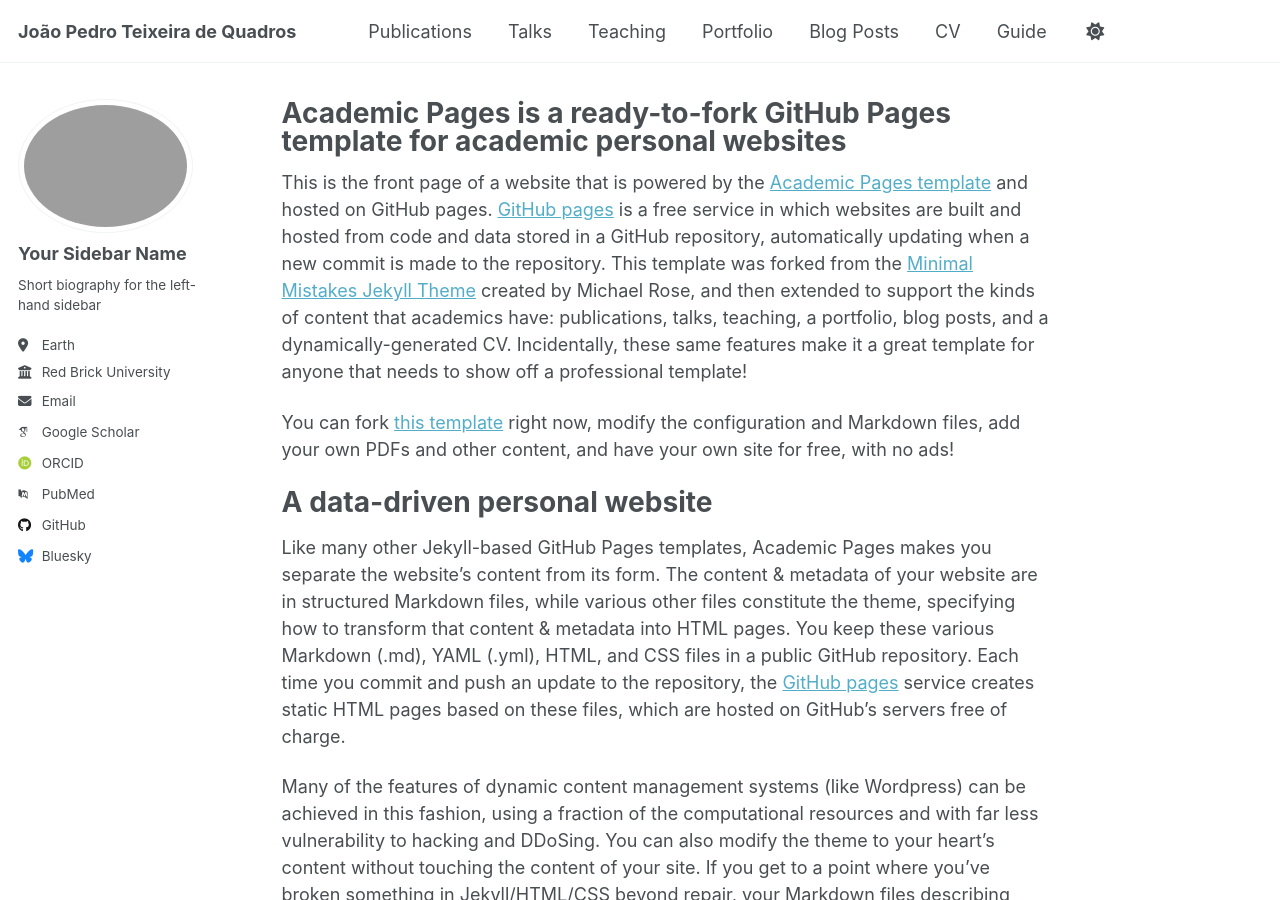
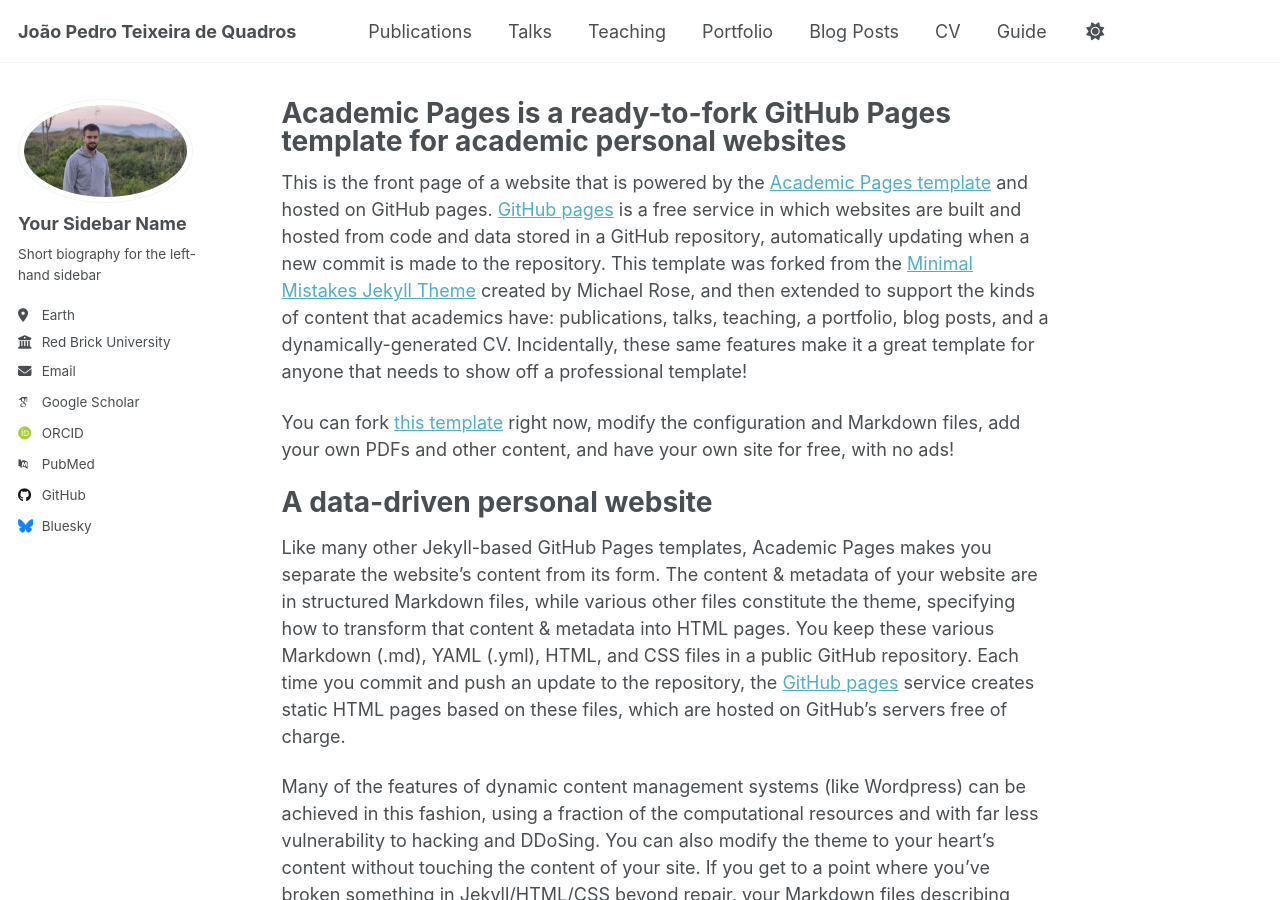
Before and after one commit to jpteixei/jpteixei.github.io, a Jekyll site: the page built from _pages/about.md, in a window 1280 px wide and 900 px high. Built offline with Jekyll 4.4.1, drawn with Linux system fonts in a browser that asks for light colours; some web fonts are replaced; a script that is not in the unit is left out.

Commit message:
Update _config.yml

```diff
--- a/_config.yml
+++ b/_config.yml
@@ -22,7 +22,7 @@ repository               : "jpteixei/jpteixei.github.io"
 #               Additional customization can be done by editing /_includes/author-profile.html
 author:
   # Biographic information
-  avatar           : "my_picture.png"
+  avatar           : "my_picture.jpeg"
   name             : "Your Sidebar Name"
   pronouns         : # example: "she/her"
   bio              : "Short biography for the left-hand sidebar"
```
